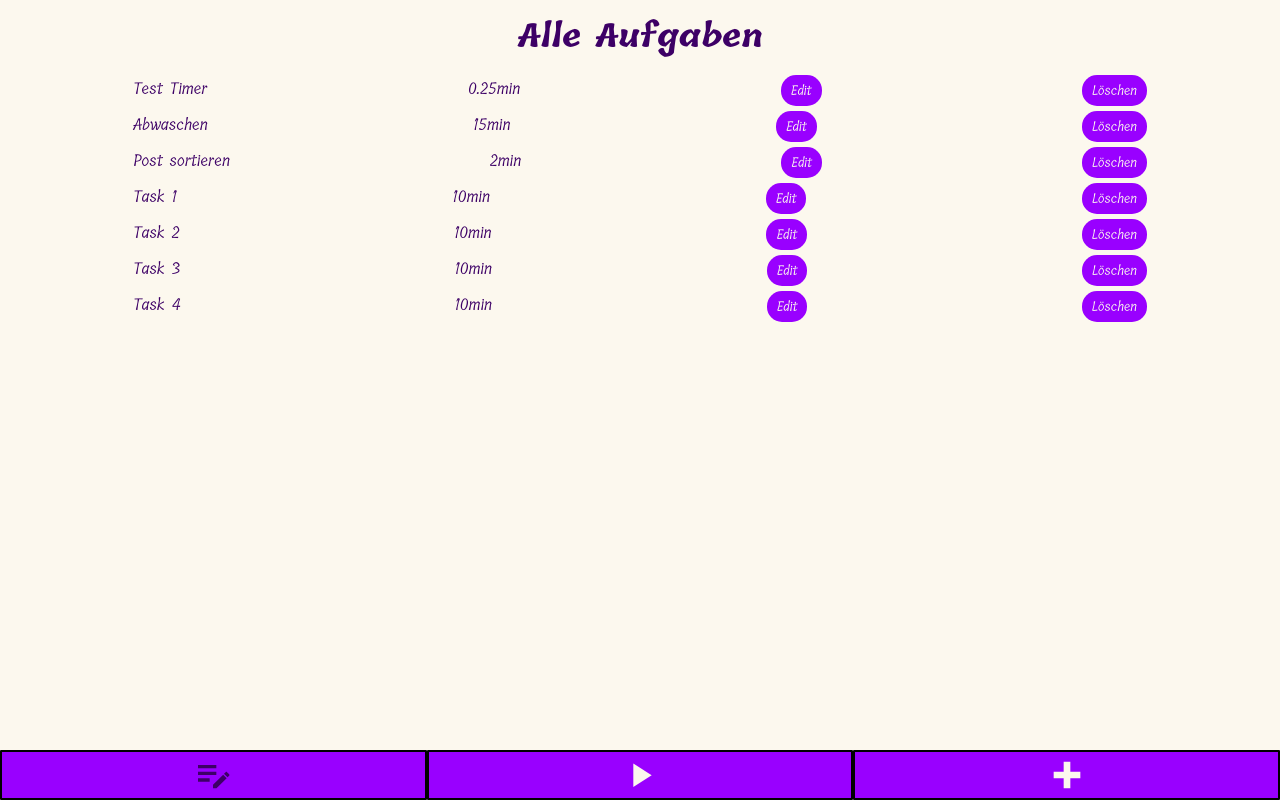
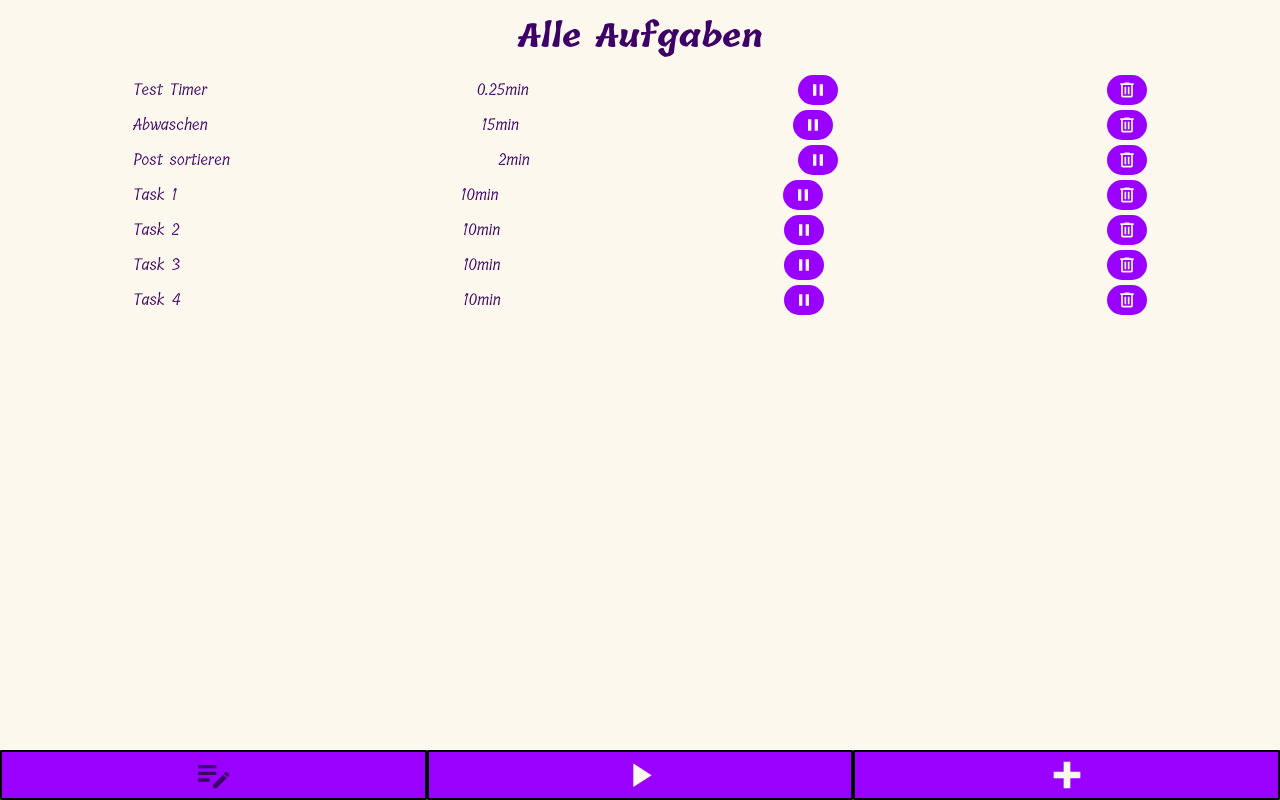
Before and after one commit to A11yship/capstone-project, a Next.js app: page /task-list in a window 1280 px wide. Built offline with nearby package versions, Linux system fonts and the light colour scheme.

Commit message:
Add icons to buttons

```diff
--- a/src/components/Button/StyledButton.js
+++ b/src/components/Button/StyledButton.js
@@ -1,6 +1,7 @@
 import styled from 'styled-components';
 
 const StyledButton = styled.button`
+	display: flex;
 	padding: 5px 10px;
 	border: none;
 	border-radius: 15px;
--- a/src/components/ListItem/StyledListItem.js
+++ b/src/components/ListItem/StyledListItem.js
@@ -2,6 +2,7 @@ import styled from 'styled-components';
 
 const StyledListItem = styled.li`
 	display: flex;
+	align-items: center;
 	justify-content: space-between;
 	padding: 2.5px 5px;
 	border-radius: 5px;
--- a/src/pages/task-list.js
+++ b/src/pages/task-list.js
@@ -2,6 +2,7 @@ import {useRouter} from 'next/router';
 import {useState} from 'react';
 
 import Button from '../components/Button/Button';
+import Icon from '../components/Icon/Icon';
 import Layout from '../components/Layout';
 import StyledList from '../components/List/StyledList';
 import StyledListItem from '../components/ListItem/StyledListItem';
@@ -57,9 +58,11 @@ export default function TaskList() {
 								)
 							}
 						>
-							Edit
+							<Icon variant="break" size="20px" />
 						</Button>
-						<Button onClick={() => handleClick(task)}>Löschen</Button>
+						<Button onClick={() => handleClick(task)}>
+							<Icon variant="delete" size="20px" />
+						</Button>
 					</StyledListItem>
 				))}
 			</StyledList>
```
